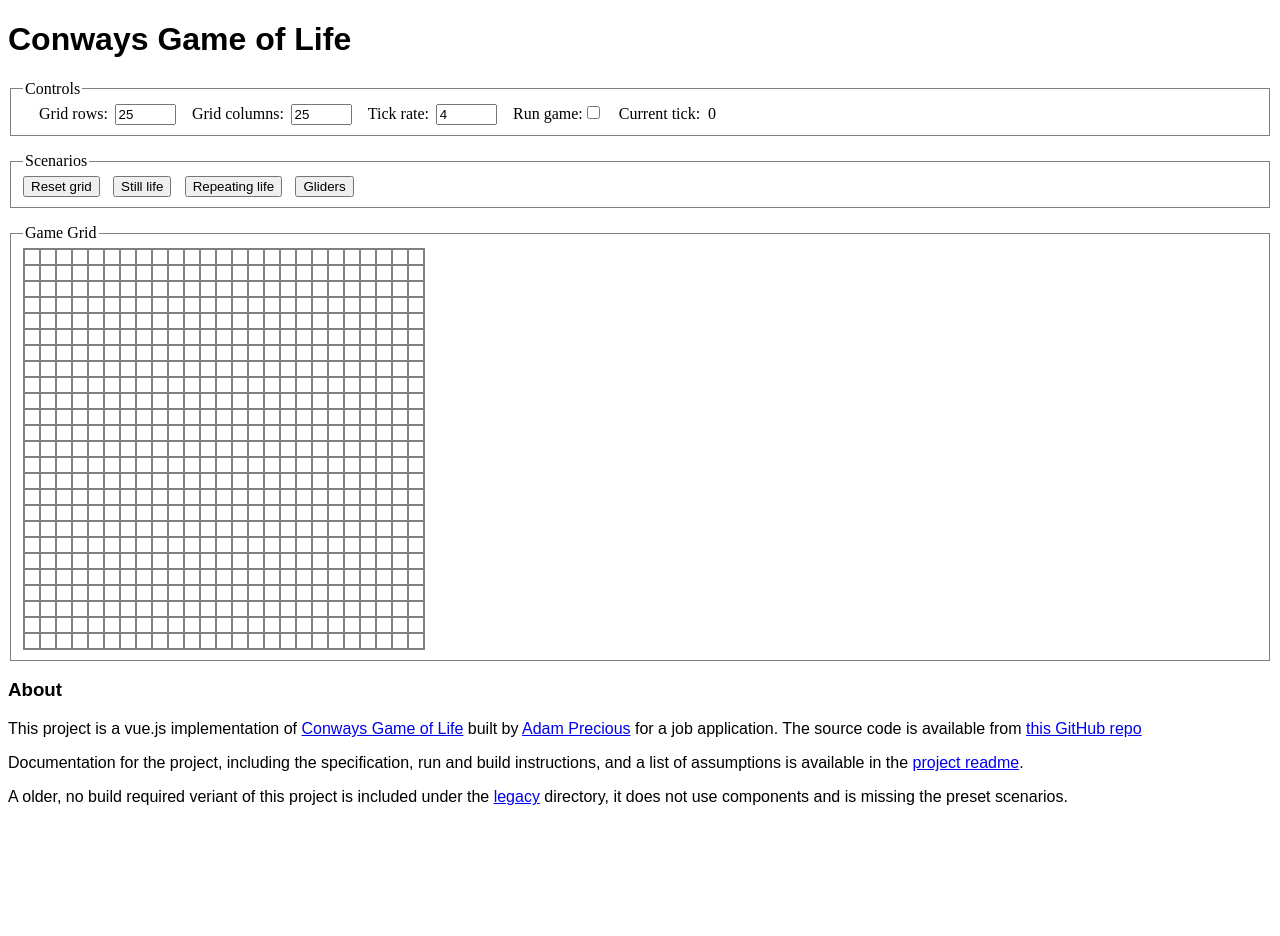
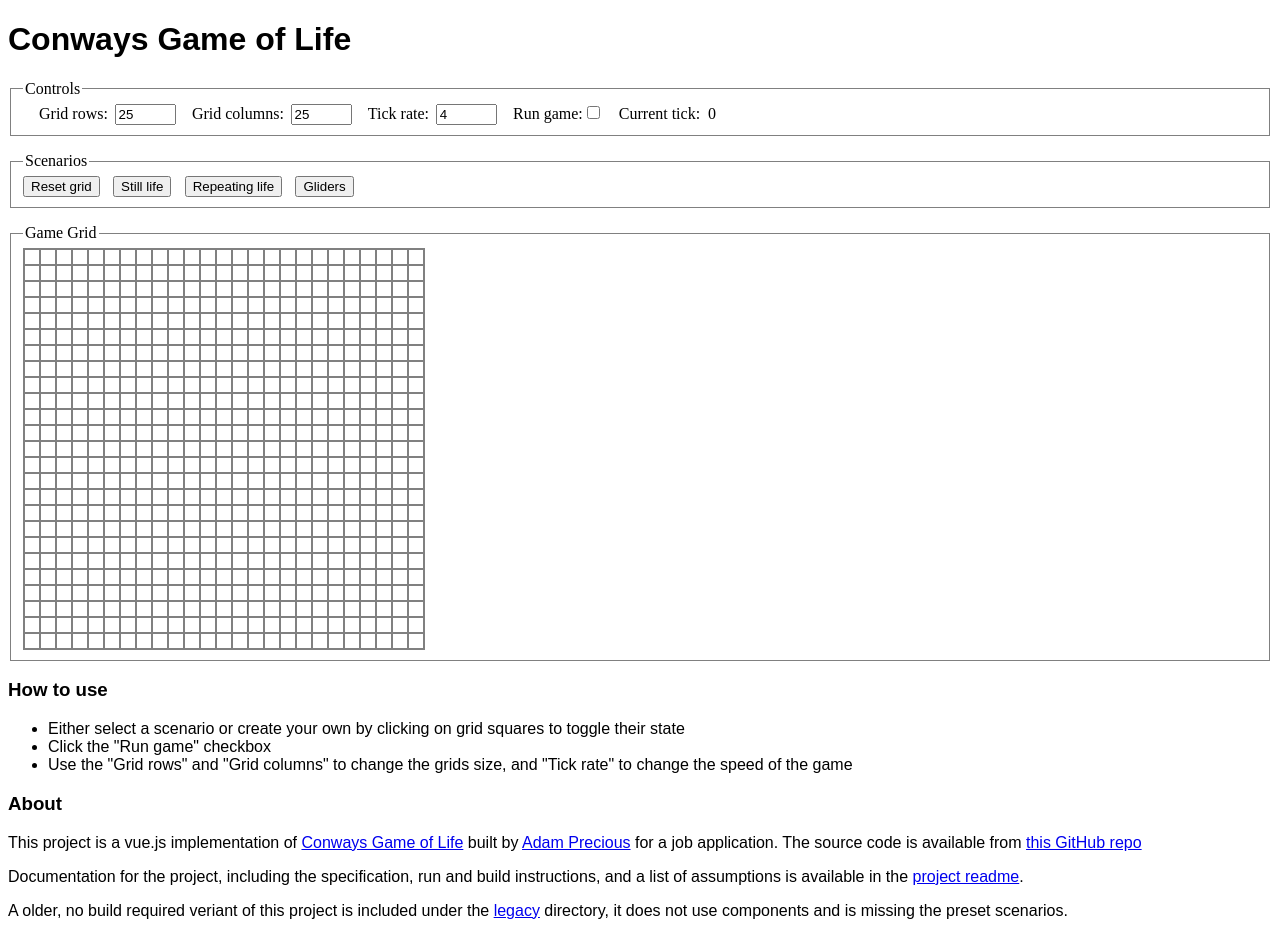
Before and after one commit to lemmine/conway, a Vue app: page / in a window 1280 px wide. Before the commit the page ends 822 px from the top, so only its background shows below. Built offline with nearby package versions, Linux system fonts and the light colour scheme.

Commit message:
Added usage instructions and supposted systems

```diff
--- a/src/App.vue
+++ b/src/App.vue
@@ -3,6 +3,12 @@
 		<h1>Conways Game of Life</h1>
 		<GameOfLife />
 		<footer>
+			<h3>How to use</h3>
+			<ul>
+				<li>Either select a scenario or create your own by clicking on grid squares to toggle their state</li>
+				<li>Click the "Run game" checkbox</li>
+				<li>Use the "Grid rows" and "Grid columns" to change the grids size, and "Tick rate" to change the speed of the game</li>
+			</ul>
 			<h3>About</h3>
 			<p>This project is a vue.js implementation of <a href="/Game of Life Exercise Candidate Instructions.pdf">Conways Game of Life</a> built by <a href="https://github.com/lemmine/">Adam Precious</a> for a job application. The source code is available from <a href="https://github.com/lemmine/conway">this GitHub repo</a></p>
 
@@ -25,7 +31,7 @@ export default {
 
 <style scoped>
 
-h1, h3, p {
+h1, h3, p, ul {
 	font-family: Arial, Helvetica, sans-serif;
 }
 
```
Also changed, not shown: 1 other file (tests, documents, lock files or other folders).
